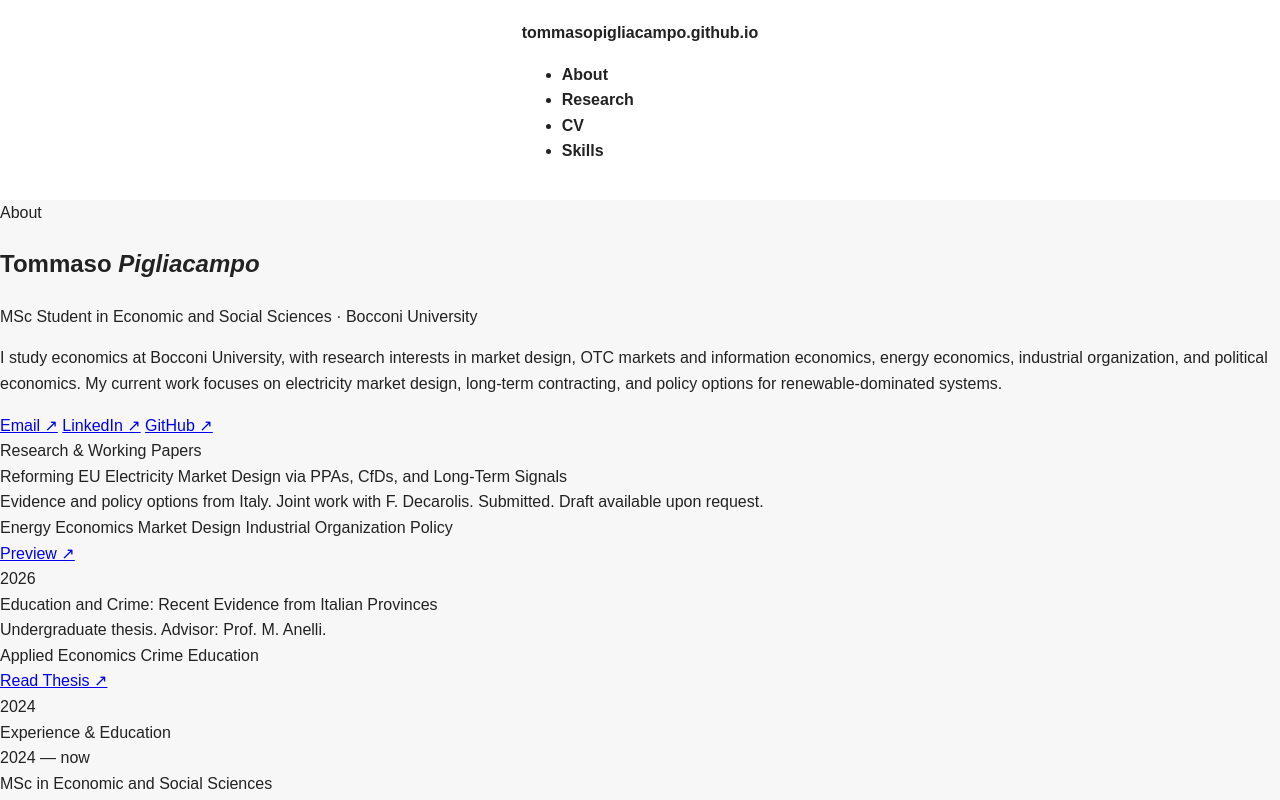
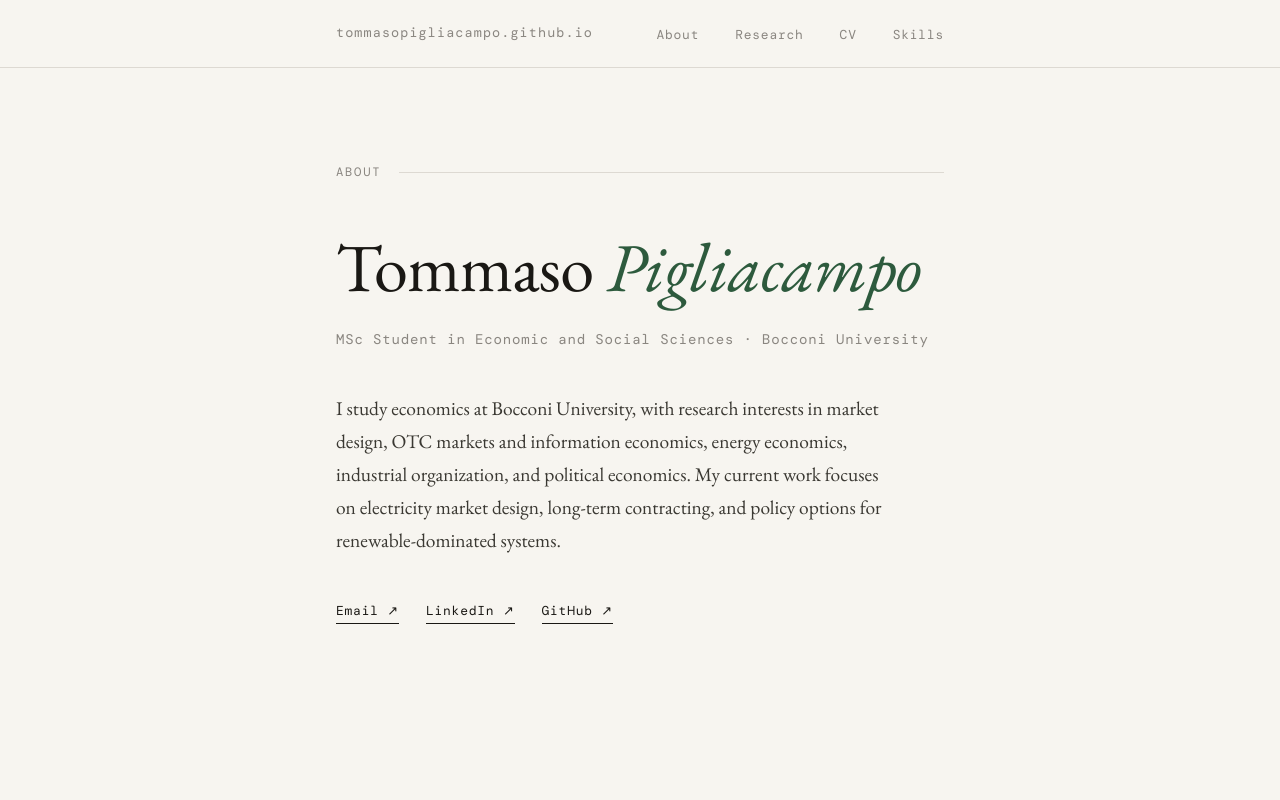
Before and after one commit to TommasoPigliacampo/tommasopigliacampo.github.io, a plain HTML site: page index.html in a window 1280 px wide. Shown: the top 800 px of the page. Drawn offline with nearby package versions, Linux system fonts and the light colour scheme; a web font is replaced by a local one.

Commit message:
Update style.css

```diff
--- a/style.css
+++ b/style.css
@@ -1,62 +1,391 @@
-* {
+*, *::before, *::after {
   box-sizing: border-box;
+  margin: 0;
+  padding: 0;
+}
+
+:root {
+  --bg: #f7f5f0;
+  --ink: #1a1814;
+  --muted: #8a8680;
+  --accent: #2d5a3d;
+  --line: #ddd9d2;
+  --serif: 'EB Garamond', Georgia, serif;
+  --mono: 'DM Mono', monospace;
+}
+
+html {
+  font-size: 18px;
+  scroll-behavior: smooth;
 }
 
 body {
-  margin: 0;
-  font-family: Arial, sans-serif;
-  color: #222;
-  background: #f7f7f7;
-  line-height: 1.6;
+  background: var(--bg);
+  color: var(--ink);
+  font-family: var(--serif);
+  line-height: 1.7;
+  min-height: 100vh;
+}
+
+.page {
+  max-width: 680px;
+  margin: 0 auto;
+  padding: 0 2rem;
 }
 
 nav {
-  display: flex;
-  gap: 20px;
-  justify-content: center;
-  padding: 20px;
-  background: white;
-  position: sticky;
+  position: fixed;
   top: 0;
+  left: 0;
+  right: 0;
+  z-index: 100;
+  background: var(--bg);
+  border-bottom: 1px solid var(--line);
+  padding: 1rem 0;
+  opacity: 0;
+  animation: fadeDown 0.6s 0.2s ease forwards;
 }
 
-nav a {
-  text-decoration: none;
-  color: #222;
-  font-weight: bold;
+nav .page {
+  display: flex;
+  justify-content: space-between;
+  align-items: center;
 }
 
-.hero {
-  text-align: center;
-  padding: 40px 20px 20px;
+.nav-name {
+  font-family: var(--mono);
+  font-size: 0.75rem;
+  letter-spacing: 0.08em;
+  color: var(--muted);
+  text-decoration: none;
 }
 
-.hero-content {
-  margin-top: 20px;
+.nav-links {
+  display: flex;
+  gap: 2rem;
+  list-style: none;
 }
 
-.avatar {
-  width: 140px;
-  height: 140px;
-  border-radius: 50%;
-  object-fit: cover;
+.nav-links a {
+  font-family: var(--mono);
+  font-size: 0.72rem;
+  letter-spacing: 0.06em;
+  color: var(--muted);
+  text-decoration: none;
+  transition: color 0.2s;
 }
 
-.section {
-  max-width: 900px;
-  margin: 40px auto;
-  padding: 0 20px;
+.nav-links a:hover {
+  color: var(--accent);
 }
 
-.cards {
-  display: grid;
-  grid-template-columns: repeat(auto-fit, minmax(240px, 1fr));
-  gap: 20px;
+section {
+  padding: 7rem 0 4rem;
 }
 
-.card {
-  background: white;
-  padding: 20px;
-  border-radius: 16px;
-  box-shadow: 0 4px 16px rgba(0,0,0,0.08);
+section:first-of-type {
+  padding-top: 9rem;
 }
+
+.section-label {
+  font-family: var(--mono);
+  font-size: 0.68rem;
+  letter-spacing: 0.14em;
+  color: var(--muted);
+  text-transform: uppercase;
+  margin-bottom: 2.5rem;
+  display: flex;
+  align-items: center;
+  gap: 1rem;
+}
+
+.section-label::after {
+  content: '';
+  flex: 1;
+  height: 1px;
+  background: var(--line);
+}
+
+.hero-name {
+  font-size: clamp(2.4rem, 6vw, 3.8rem);
+  font-weight: 400;
+  line-height: 1.15;
+  letter-spacing: -0.01em;
+  margin-bottom: 1.2rem;
+  opacity: 0;
+  animation: fadeUp 0.7s 0.4s ease forwards;
+}
+
+.hero-name em {
+  font-style: italic;
+  color: var(--accent);
+}
+
+.hero-role {
+  font-family: var(--mono);
+  font-size: 0.78rem;
+  color: var(--muted);
+  letter-spacing: 0.06em;
+  margin-bottom: 2.2rem;
+  opacity: 0;
+  animation: fadeUp 0.7s 0.55s ease forwards;
+}
+
+.hero-bio {
+  font-size: 1.08rem;
+  color: #3a3832;
+  max-width: 560px;
+  opacity: 0;
+  animation: fadeUp 0.7s 0.7s ease forwards;
+}
+
+.hero-links {
+  margin-top: 2.4rem;
+  display: flex;
+  gap: 1.5rem;
+  flex-wrap: wrap;
+  opacity: 0;
+  animation: fadeUp 0.7s 0.85s ease forwards;
+}
+
+.hero-links a,
+.project-link {
+  font-family: var(--mono);
+  font-size: 0.72rem;
+  letter-spacing: 0.06em;
+  color: var(--ink);
+  text-decoration: none;
+  border-bottom: 1px solid var(--ink);
+  padding-bottom: 1px;
+  transition: color 0.2s, border-color 0.2s;
+}
+
+.hero-links a:hover,
+.project-link:hover {
+  color: var(--accent);
+  border-color: var(--accent);
+}
+
+.projects-list,
+.cv-list {
+  display: flex;
+  flex-direction: column;
+}
+
+.project-item {
+  border-top: 1px solid var(--line);
+  padding: 1.8rem 0;
+  display: grid;
+  grid-template-columns: 1fr auto;
+  gap: 1rem;
+  opacity: 0;
+  transform: translateY(12px);
+  transition: opacity 0.5s ease, transform 0.5s ease;
+}
+
+.project-item:last-child,
+.cv-item:last-child {
+  border-bottom: 1px solid var(--line);
+}
+
+.project-item.visible,
+.cv-item.visible,
+.info-block.visible {
+  opacity: 1;
+  transform: translateY(0);
+}
+
+.project-title {
+  font-size: 1.05rem;
+  font-weight: 500;
+  margin-bottom: 0.35rem;
+}
+
+.project-desc {
+  font-size: 0.9rem;
+  color: var(--muted);
+  line-height: 1.5;
+}
+
+.project-tags {
+  display: flex;
+  gap: 0.4rem;
+  flex-wrap: wrap;
+  margin-top: 0.8rem;
+}
+
+.tag {
+  font-family: var(--mono);
+  font-size: 0.62rem;
+  letter-spacing: 0.05em;
+  color: var(--accent);
+  background: #e8f0eb;
+  padding: 0.2rem 0.6rem;
+  border-radius: 2px;
+}
+
+.project-year {
+  font-family: var(--mono);
+  font-size: 0.7rem;
+  color: var(--muted);
+  white-space: nowrap;
+  padding-top: 0.2rem;
+}
+
+.project-link {
+  display: inline-block;
+  margin-top: 0.7rem;
+  border-color: var(--line);
+  font-size: 0.68rem;
+}
+
+.cv-item {
+  border-top: 1px solid var(--line);
+  padding: 1.6rem 0;
+  display: grid;
+  grid-template-columns: 110px 1fr;
+  gap: 1.5rem;
+  opacity: 0;
+  transform: translateY(12px);
+  transition: opacity 0.5s ease, transform 0.5s ease;
+}
+
+.cv-period {
+  font-family: var(--mono);
+  font-size: 0.68rem;
+  color: var(--muted);
+  letter-spacing: 0.04em;
+  padding-top: 0.25rem;
+}
+
+.cv-role {
+  font-size: 1rem;
+  font-weight: 500;
+  margin-bottom: 0.2rem;
+}
+
+.cv-where {
+  font-size: 0.88rem;
+  color: var(--accent);
+  margin-bottom: 0.5rem;
+  font-style: italic;
+}
+
+.cv-detail {
+  font-size: 0.88rem;
+  color: var(--muted);
+  line-height: 1.55;
+}
+
+.info-block {
+  border-top: 1px solid var(--line);
+  padding: 1.5rem 0;
+  opacity: 0;
+  transform: translateY(12px);
+  transition: opacity 0.5s ease, transform 0.5s ease;
+}
+
+.info-block:last-child {
+  border-bottom: 1px solid var(--line);
+}
+
+.info-block h3 {
+  font-size: 1rem;
+  font-weight: 500;
+  margin-bottom: 0.6rem;
+}
+
+.info-block p {
+  font-size: 0.9rem;
+  color: var(--muted);
+  line-height: 1.55;
+  margin-bottom: 0.5rem;
+}
+
+.info-block strong {
+  color: var(--ink);
+  font-weight: 500;
+}
+
+footer {
+  border-top: 1px solid var(--line);
+  padding: 2.5rem 0;
+  margin-top: 4rem;
+}
+
+footer .page {
+  display: flex;
+  justify-content: space-between;
+  align-items: center;
+  flex-wrap: wrap;
+  gap: 1rem;
+}
+
+.footer-copy {
+  font-family: var(--mono);
+  font-size: 0.68rem;
+  color: var(--muted);
+}
+
+.footer-links {
+  display: flex;
+  gap: 1.5rem;
+}
+
+.footer-links a {
+  font-family: var(--mono);
+  font-size: 0.68rem;
+  color: var(--muted);
+  text-decoration: none;
+  transition: color 0.2s;
+}
+
+.footer-links a:hover {
+  color: var(--accent);
+}
+
+@keyframes fadeUp {
+  from {
+    opacity: 0;
+    transform: translateY(16px);
+  }
+
+  to {
+    opacity: 1;
+    transform: translateY(0);
+  }
+}
+
+@keyframes fadeDown {
+  from {
+    opacity: 0;
+    transform: translateY(-8px);
+  }
+
+  to {
+    opacity: 1;
+    transform: translateY(0);
+  }
+}
+
+@media (max-width: 520px) {
+  .cv-item,
+  .project-item {
+    grid-template-columns: 1fr;
+  }
+
+  .project-year {
+    order: -1;
+  }
+
+  nav .page {
+    flex-direction: column;
+    gap: 0.6rem;
+    align-items: flex-start;
+  }
+
+  .nav-links {
+    gap: 1rem;
+    flex-wrap: wrap;
+  }
+}
```
